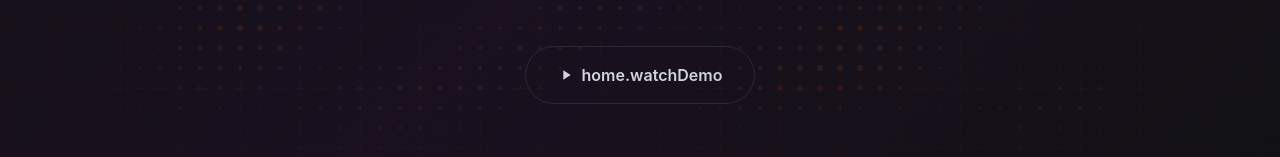
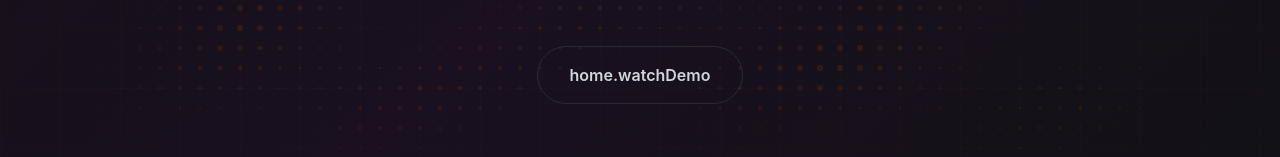
Before and after one commit to o5l3/Orange-Labs, a React (Vite) app: page / in a window 1280 px wide. Shown: the part 516-673 px from the top of the page. Built offline with nearby package versions, Linux system fonts and the light colour scheme; the HTML template or start-up script is replaced by a standard one.

Commit message:
OR-1057 오타를 수정함

```diff
--- a/src/pages/Home.tsx
+++ b/src/pages/Home.tsx
@@ -375,9 +375,9 @@ export default function Home() {
               }}
               onClick={() => navigate('/resources/demo-videos')}
             >
-              <svg width="16" height="16" viewBox="0 0 24 24" fill="currentColor">
-                <path d="M8 5v14l11-7z" />
-              </svg>
+              {/*<svg width="16" height="16" viewBox="0 0 24 24" fill="currentColor">*/}
+              {/*  <path d="M8 5v14l11-7z" />*/}
+              {/*</svg>*/}
               {t('home.watchDemo')}
             </button>
           </div>
```
